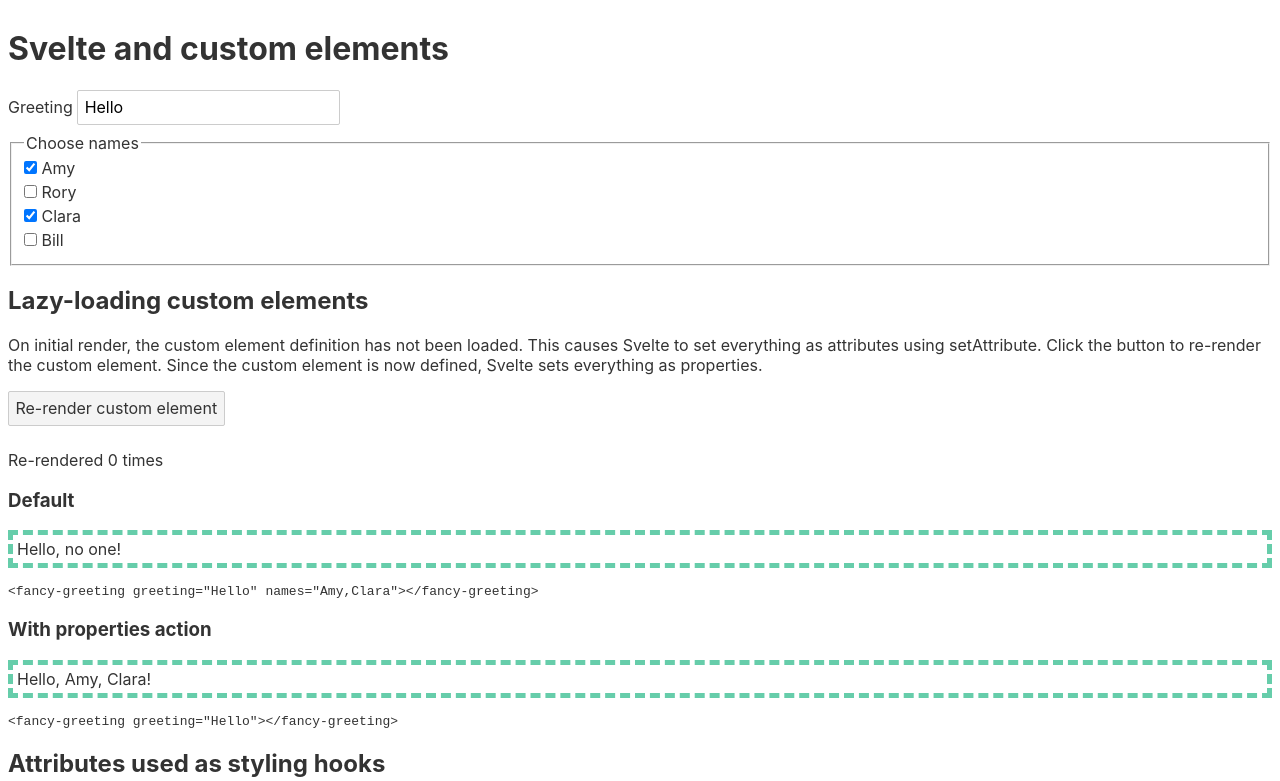
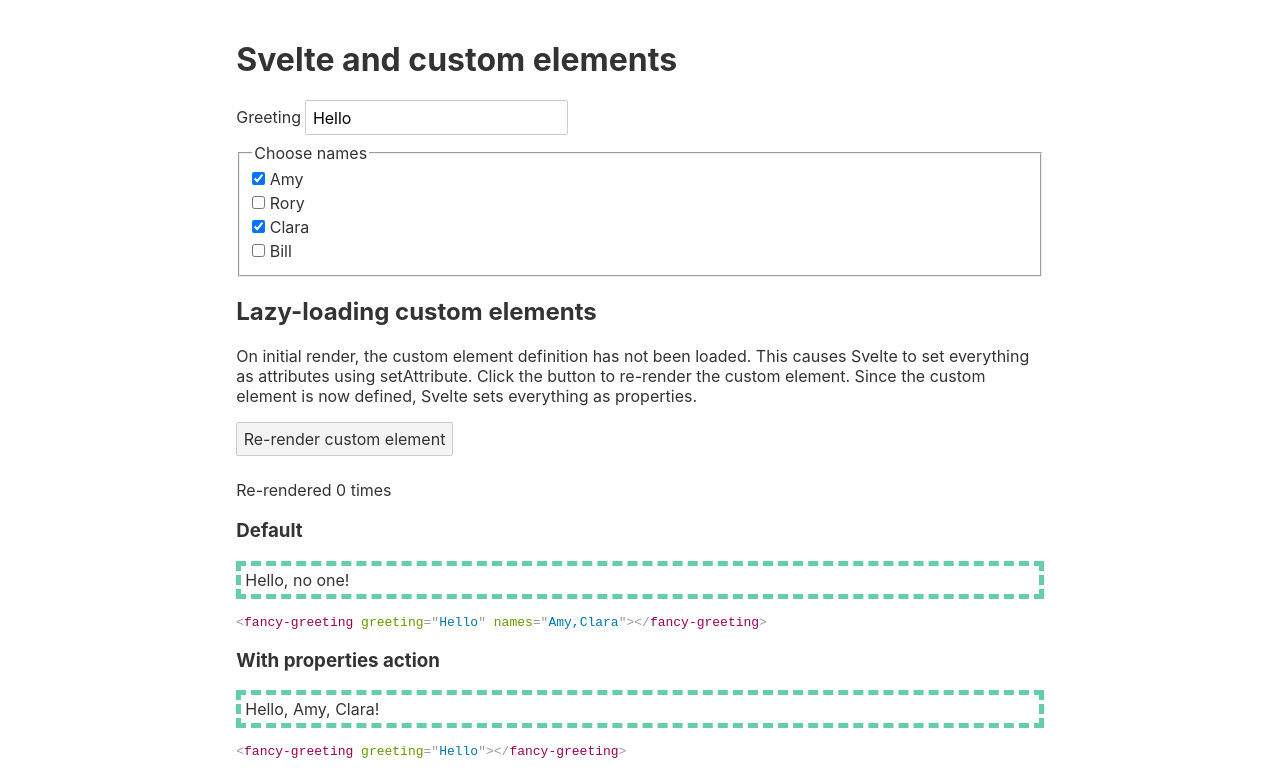
Before and after one commit to geoffrich/svelte-custom-elements, a Svelte app: page / in a window 1280 px wide. Shown: the top 781 px of the page. Built offline with nearby package versions, Linux system fonts and the light colour scheme.

Commit message:
Add syntax highlighting

```diff
--- a/package.json
+++ b/package.json
@@ -11,6 +11,7 @@
     "@rollup/plugin-commonjs": "^17.0.0",
     "@rollup/plugin-node-resolve": "^11.0.0",
     "lit": "^2.0.0-rc.1",
+    "prismjs": "^1.23.0",
     "rollup": "^2.3.4",
     "rollup-plugin-css-only": "^3.1.0",
     "rollup-plugin-livereload": "^2.0.0",
--- a/public/index.html
+++ b/public/index.html
@@ -8,6 +8,7 @@
 
 		<link rel="icon" type="image/png" href="/favicon.png" />
 		<link rel="stylesheet" href="/global.css" />
+		<link rel="stylesheet" href="/prism.css" />
 		<link rel="stylesheet" href="/build/bundle.css" />
 
 		<script type="module" defer src="/build/main.js"></script>
--- /dev/null
+++ b/public/prism.css
@@ -0,0 +1,142 @@
+/* PrismJS 1.23.0
+https://prismjs.com/download.html#themes=prism&languages=markup+css+clike+javascript */
+/**
+ * prism.js default theme for JavaScript, CSS and HTML
+ * Based on dabblet (http://dabblet.com)
+ * @author Lea Verou
+ */
+
+code[class*="language-"],
+pre[class*="language-"] {
+	color: black;
+	background: none;
+	text-shadow: 0 1px white;
+	font-family: Consolas, Monaco, 'Andale Mono', 'Ubuntu Mono', monospace;
+	font-size: 1em;
+	text-align: left;
+	white-space: pre;
+	word-spacing: normal;
+	word-break: normal;
+	word-wrap: normal;
+	line-height: 1.5;
+
+	-moz-tab-size: 4;
+	-o-tab-size: 4;
+	tab-size: 4;
+
+	-webkit-hyphens: none;
+	-moz-hyphens: none;
+	-ms-hyphens: none;
+	hyphens: none;
+}
+
+pre[class*="language-"]::-moz-selection, pre[class*="language-"] ::-moz-selection,
+code[class*="language-"]::-moz-selection, code[class*="language-"] ::-moz-selection {
+	text-shadow: none;
+	background: #b3d4fc;
+}
+
+pre[class*="language-"]::selection, pre[class*="language-"] ::selection,
+code[class*="language-"]::selection, code[class*="language-"] ::selection {
+	text-shadow: none;
+	background: #b3d4fc;
+}
+
+@media print {
+	code[class*="language-"],
+	pre[class*="language-"] {
+		text-shadow: none;
+	}
+}
+
+/* Code blocks */
+pre[class*="language-"] {
+	padding: 1em;
+	margin: .5em 0;
+	overflow: auto;
+}
+
+:not(pre) > code[class*="language-"],
+pre[class*="language-"] {
+	background: #f5f2f0;
+}
+
+/* Inline code */
+:not(pre) > code[class*="language-"] {
+	padding: .1em;
+	border-radius: .3em;
+	white-space: normal;
+}
+
+.token.comment,
+.token.prolog,
+.token.doctype,
+.token.cdata {
+	color: slategray;
+}
+
+.token.punctuation {
+	color: #999;
+}
+
+.token.namespace {
+	opacity: .7;
+}
+
+.token.property,
+.token.tag,
+.token.boolean,
+.token.number,
+.token.constant,
+.token.symbol,
+.token.deleted {
+	color: #905;
+}
+
+.token.selector,
+.token.attr-name,
+.token.string,
+.token.char,
+.token.builtin,
+.token.inserted {
+	color: #690;
+}
+
+.token.operator,
+.token.entity,
+.token.url,
+.language-css .token.string,
+.style .token.string {
+	color: #9a6e3a;
+	/* This background color was intended by the author of this theme. */
+	background: hsla(0, 0%, 100%, .5);
+}
+
+.token.atrule,
+.token.attr-value,
+.token.keyword {
+	color: #07a;
+}
+
+.token.function,
+.token.class-name {
+	color: #DD4A68;
+}
+
+.token.regex,
+.token.important,
+.token.variable {
+	color: #e90;
+}
+
+.token.important,
+.token.bold {
+	font-weight: bold;
+}
+.token.italic {
+	font-style: italic;
+}
+
+.token.entity {
+	cursor: help;
+}
--- a/src/App.svelte
+++ b/src/App.svelte
@@ -24,3 +24,10 @@
 	<Lazyload {greeting} names={selectedNames} />
 	<ReflectProperty />
 </main>
+
+<style>
+	main {
+		max-width: 80ch;
+		margin: 2rem auto;
+	}
+</style>
--- a/src/DisplayHTML.svelte
+++ b/src/DisplayHTML.svelte
@@ -1,5 +1,12 @@
 <script>
+	import Prism from 'prismjs';
+
 	let elementHTML = '';
+	$: highlightedHTML = Prism.highlight(
+		elementHTML,
+		Prism.languages.html,
+		'html'
+	);
 
 	/** @param {Element} node */
 	function getHTML(node) {
@@ -29,7 +36,7 @@
 <div use:getHTML>
 	<slot />
 </div>
-<pre>{elementHTML}</pre>
+<pre>{@html highlightedHTML}</pre>
 
 <style>
 	pre {
```
Also changed, not shown: 1 other file (tests, documents, lock files or other folders).
